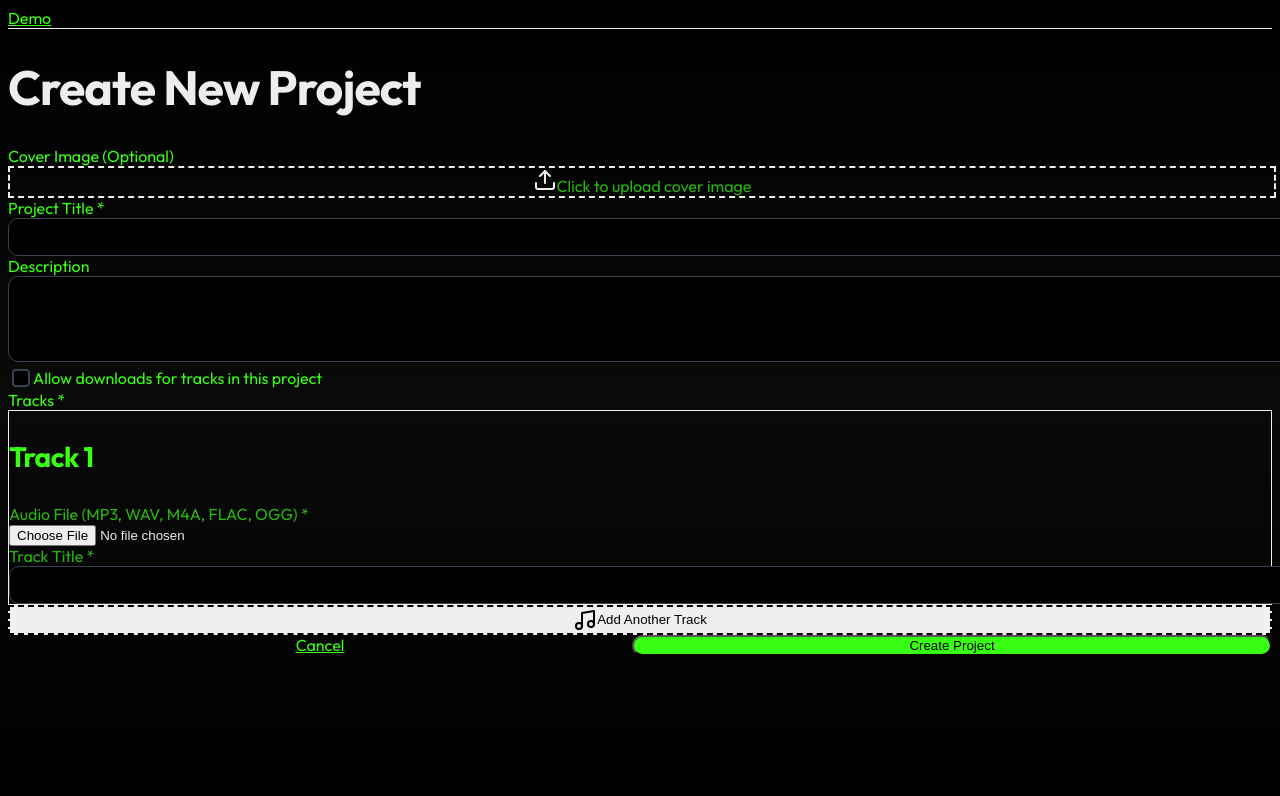
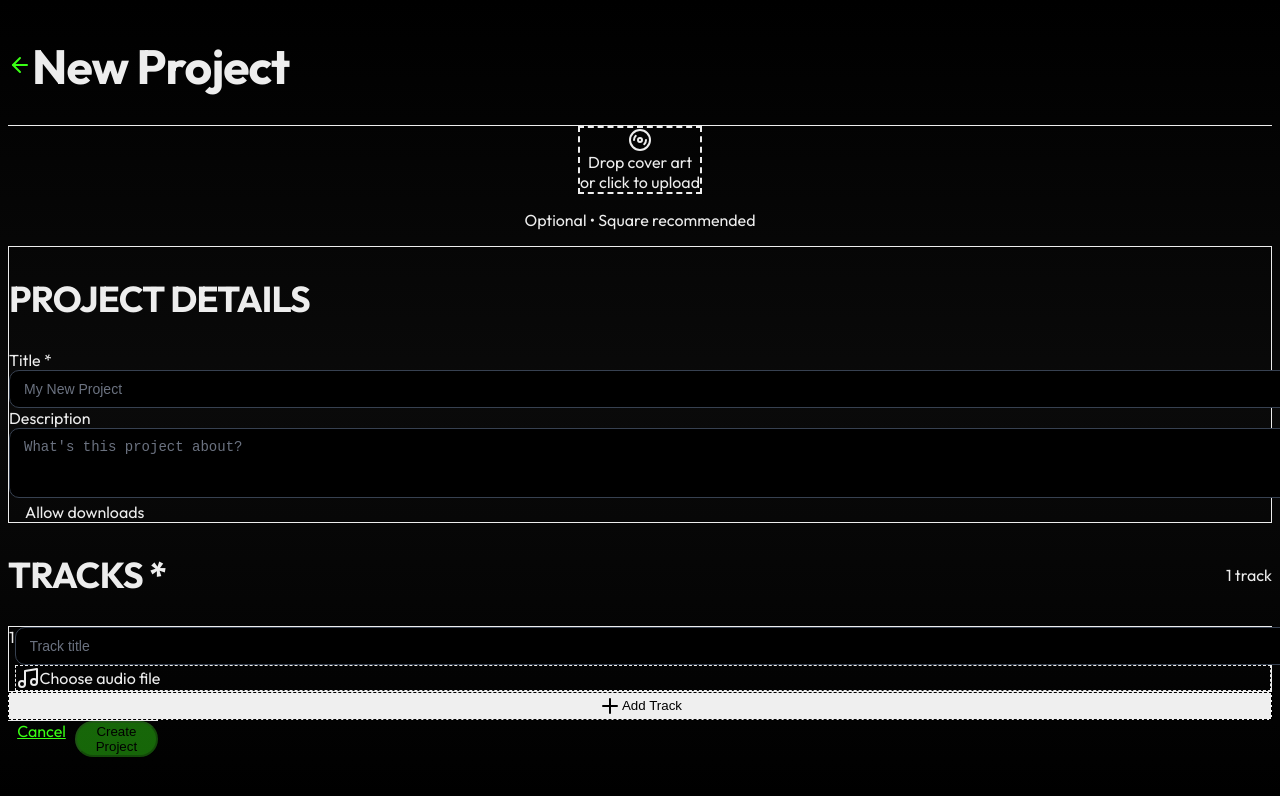
Before and after one commit to shayastark/hubba, a Next.js app: page /dashboard/projects/new in a window 1280 px wide. Shown: the top 796 px of the page. Built offline with nearby package versions, Linux system fonts and the light colour scheme; no server answers.

Commit message:
UI improvements to Create New Porject section

```diff
--- a/components/NewProjectPage.tsx
+++ b/components/NewProjectPage.tsx
@@ -5,7 +5,7 @@ import { useState } from 'react'
 import { useRouter } from 'next/navigation'
 import Link from 'next/link'
 import { supabase } from '@/lib/supabase'
-import { Upload, X, Music } from 'lucide-react'
+import { Upload, X, Music, ArrowLeft, Plus, Disc3 } from 'lucide-react'
 
 export default function NewProjectPage() {
   const { user } = usePrivy()
@@ -17,6 +17,7 @@ export default function NewProjectPage() {
   const [coverImagePreview, setCoverImagePreview] = useState<string | null>(null)
   const [tracks, setTracks] = useState<Array<{ file: File; title: string }>>([{ file: null as any, title: '' }])
   const [loading, setLoading] = useState(false)
+  const [dragOver, setDragOver] = useState(false)
 
   const handleCoverImageChange = (e: React.ChangeEvent<HTMLInputElement>) => {
     const file = e.target.files?.[0]
@@ -148,41 +149,69 @@ export default function NewProjectPage() {
 
   return (
     <div className="min-h-screen bg-black text-white">
-      <nav className="border-b border-gray-800 px-4 py-4">
-        <div className="max-w-7xl mx-auto flex justify-between items-center">
-          <Link href="/dashboard" className="text-2xl font-bold">
-            Demo
+      {/* Header */}
+      <header className="sticky top-0 z-10 bg-black/90 backdrop-blur-sm border-b border-gray-800">
+        <div className="max-w-xl mx-auto px-4 py-4 flex items-center gap-4">
+          <Link
+            href="/dashboard"
+            className="p-2 -ml-2 rounded-full hover:bg-gray-800 transition"
+          >
+            <ArrowLeft className="w-5 h-5 text-gray-400" />
           </Link>
+          <h1 className="text-lg font-semibold">New Project</h1>
         </div>
-      </nav>
+      </header>
 
-      <main className="px-4 py-8 max-w-3xl mx-auto">
-        <h1 className="text-3xl font-bold mb-8">Create New Project</h1>
+      <main className="px-4 py-6 max-w-xl mx-auto pb-32">
+        <form onSubmit={handleSubmit} className="space-y-8">
 
-        <form onSubmit={handleSubmit} className="space-y-6">
-          {/* Cover Image */}
-          <div>
-            <label className="block text-sm font-medium mb-2 text-neon-green">Cover Image (Optional)</label>
+          {/* Cover Image - Album Art Style */}
+          <div className="flex flex-col items-center">
             {coverImagePreview ? (
-              <div className="relative w-full h-64 rounded-lg overflow-hidden mb-2">
-                <img src={coverImagePreview} alt="Cover preview" className="w-full h-full object-cover" />
+              <div className="relative w-48 h-48 rounded-xl overflow-hidden shadow-2xl group">
+                <img
+                  src={coverImagePreview}
+                  alt="Cover preview"
+                  className="w-full h-full object-cover"
+                />
+                <div className="absolute inset-0 bg-black/40 opacity-0 group-hover:opacity-100 transition flex items-center justify-center">
                   <button
                     type="button"
                     onClick={() => {
                       setCoverImage(null)
                       setCoverImagePreview(null)
                     }}
-                  className="absolute top-2 right-2 bg-black bg-opacity-50 rounded-full p-2"
+                    className="bg-red-500 hover:bg-red-600 text-white rounded-full p-2 transition"
                   >
-                  <X className="w-4 h-4" />
+                    <X className="w-5 h-5" />
                   </button>
                 </div>
+              </div>
             ) : (
-              <label className="block w-full h-64 border-2 border-dashed border-gray-700 rounded-lg cursor-pointer hover:border-gray-600 transition flex items-center justify-center">
-                <div className="text-center">
-                  <Upload className="w-8 h-8 mx-auto mb-2 text-gray-500" />
-                  <span className="text-neon-green opacity-70">Click to upload cover image</span>
-                </div>
+              <label
+                className={`w-48 h-48 border-2 border-dashed rounded-xl cursor-pointer transition flex flex-col items-center justify-center gap-2 ${
+                  dragOver
+                    ? 'border-neon-green bg-neon-green/10'
+                    : 'border-gray-700 hover:border-gray-500'
+                }`}
+                onDragOver={(e) => { e.preventDefault(); setDragOver(true) }}
+                onDragLeave={() => setDragOver(false)}
+                onDrop={(e) => {
+                  e.preventDefault()
+                  setDragOver(false)
+                  const file = e.dataTransfer.files?.[0]
+                  if (file && file.type.startsWith('image/')) {
+                    setCoverImage(file)
+                    const reader = new FileReader()
+                    reader.onloadend = () => setCoverImagePreview(reader.result as string)
+                    reader.readAsDataURL(file)
+                  }
+                }}
+              >
+                <Disc3 className="w-10 h-10 text-gray-600" />
+                <span className="text-sm text-gray-500 text-center px-4">
+                  Drop cover art<br />or click to upload
+                </span>
                 <input
                   type="file"
                   accept="image/*"
@@ -191,68 +220,98 @@ export default function NewProjectPage() {
                 />
               </label>
             )}
+            <p className="text-xs text-gray-500 mt-3">Optional • Square recommended</p>
           </div>
+
+          {/* Project Details Card */}
+          <div className="bg-gray-900/50 rounded-2xl p-5 border border-gray-800 space-y-5">
+            <h2 className="text-sm font-medium text-gray-400 uppercase tracking-wide">Project Details</h2>
 
             {/* Title */}
             <div>
-            <label className="block text-sm font-medium mb-2 text-neon-green">Project Title *</label>
+              <label className="block text-sm font-medium mb-2 text-white">
+                Title <span className="text-red-400">*</span>
+              </label>
               <input
                 type="text"
                 value={title}
                 onChange={(e) => setTitle(e.target.value)}
+                placeholder="My New Project"
                 required
-              className="w-full bg-gray-900 border border-gray-700 rounded-lg px-4 py-2 text-white focus:outline-none focus:border-neon-green"
+                className="w-full bg-black border border-gray-700 rounded-xl px-4 py-3 text-white placeholder-gray-600 focus:outline-none focus:border-neon-green focus:ring-1 focus:ring-neon-green/20 transition"
               />
             </div>
 
             {/* Description */}
             <div>
-            <label className="block text-sm font-medium mb-2 text-neon-green">Description</label>
+              <label className="block text-sm font-medium mb-2 text-white">Description</label>
               <textarea
                 value={description}
                 onChange={(e) => setDescription(e.target.value)}
-              rows={4}
-              className="w-full bg-gray-900 border border-gray-700 rounded-lg px-4 py-2 text-white focus:outline-none focus:border-neon-green resize-none"
+                rows={3}
+                placeholder="What's this project about?"
+                className="w-full bg-black border border-gray-700 rounded-xl px-4 py-3 text-white placeholder-gray-600 focus:outline-none focus:border-neon-green focus:ring-1 focus:ring-neon-green/20 transition resize-none"
               />
             </div>
 
             {/* Allow Downloads */}
-          <div className="flex items-center gap-2">
+            <label className="flex items-center gap-3 cursor-pointer group">
               <input
                 type="checkbox"
-              id="allowDownloads"
                 checked={allowDownloads}
                 onChange={(e) => setAllowDownloads(e.target.checked)}
-              className="w-4 h-4"
+                className="sr-only peer"
               />
-            <label htmlFor="allowDownloads" className="text-sm text-neon-green">
-              Allow downloads for tracks in this project
+              <div className="w-10 h-6 bg-gray-700 rounded-full peer-checked:bg-neon-green transition relative">
+                <div className="absolute top-1 left-1 w-4 h-4 bg-white rounded-full transition peer-checked:translate-x-4 shadow"
+                  style={{ transform: allowDownloads ? 'translateX(16px)' : 'translateX(0)' }}
+                />
+              </div>
+              <span className="text-sm text-gray-300 group-hover:text-white transition">
+                Allow downloads
+              </span>
             </label>
           </div>
 
-          {/* Tracks */}
-          <div>
-            <label className="block text-sm font-medium text-neon-green mb-4">Tracks *</label>
-
+          {/* Tracks Section */}
           <div className="space-y-4">
-              {tracks.map((track, index) => (
-                <div key={index} className="bg-gray-900 rounded-lg p-4 border border-gray-800">
-                  <div className="flex justify-between items-start mb-4">
-                    <h3 className="font-medium text-neon-green">Track {index + 1}</h3>
-                    {tracks.length > 1 && (
-                      <button
-                        type="button"
-                        onClick={() => removeTrack(index)}
-                        className="text-red-400 hover:text-red-300"
-                      >
-                        <X className="w-4 h-4" />
-                      </button>
-                    )}
+            <div className="flex items-center justify-between">
+              <h2 className="text-sm font-medium text-gray-400 uppercase tracking-wide">
+                Tracks <span className="text-red-400">*</span>
+              </h2>
+              <span className="text-xs text-gray-500">{tracks.length} track{tracks.length !== 1 ? 's' : ''}</span>
             </div>
 
             <div className="space-y-3">
-                    <div>
-                      <label className="block text-xs text-neon-green opacity-70 mb-1">Audio File (MP3, WAV, M4A, FLAC, OGG) *</label>
+              {tracks.map((track, index) => (
+                <div
+                  key={index}
+                  className="bg-gray-900/50 rounded-xl p-4 border border-gray-800 hover:border-gray-700 transition"
+                >
+                  <div className="flex items-start gap-3">
+                    {/* Track Number */}
+                    <div className="w-8 h-8 rounded-full bg-gray-800 flex items-center justify-center text-sm font-medium text-gray-400 shrink-0">
+                      {index + 1}
+                    </div>
+
+                    <div className="flex-1 space-y-3">
+                      {/* Track Title */}
+                      <input
+                        type="text"
+                        value={track.title}
+                        onChange={(e) => {
+                          const newTracks = [...tracks]
+                          newTracks[index].title = e.target.value
+                          setTracks(newTracks)
+                        }}
+                        placeholder="Track title"
+                        required
+                        className="w-full bg-transparent border-0 border-b border-gray-700 px-0 py-1 text-white placeholder-gray-600 focus:outline-none focus:border-neon-green text-sm"
+                      />
+
+                      {/* File Upload */}
+                      <div className="flex items-center gap-2">
+                        <label className="flex-1">
                           <input
                             type="file"
                             accept="audio/mpeg,audio/mp3,audio/wav,audio/wave,audio/x-wav,audio/mp4,audio/x-m4a,audio/aac,audio/flac,audio/ogg,.mp3,.wav,.m4a,.aac,.flac,.ogg"
@@ -261,62 +320,80 @@ export default function NewProjectPage() {
                               if (file) handleTrackFileChange(index, file)
                             }}
                             required
-                        className="w-full text-sm"
+                            className="hidden"
                           />
+                          <div className={`flex items-center gap-2 px-3 py-2 rounded-lg border border-dashed cursor-pointer transition text-xs ${
+                            track.file
+                              ? 'border-neon-green/50 bg-neon-green/5 text-neon-green'
+                              : 'border-gray-700 hover:border-gray-500 text-gray-500'
+                          }`}>
+                            <Music className="w-4 h-4" />
+                            <span className="truncate">
+                              {track.file ? track.file.name : 'Choose audio file'}
+                            </span>
                           </div>
+                        </label>
 
-                    <div>
-                      <label className="block text-xs text-neon-green opacity-70 mb-1">Track Title *</label>
-                      <input
-                        type="text"
-                        value={track.title}
-                        onChange={(e) => {
-                          const newTracks = [...tracks]
-                          newTracks[index].title = e.target.value
-                          setTracks(newTracks)
-                        }}
-                        required
-                        className="w-full bg-gray-800 border border-gray-700 rounded px-3 py-2 text-sm text-white focus:outline-none focus:border-neon-green"
-                      />
+                        {tracks.length > 1 && (
+                          <button
+                            type="button"
+                            onClick={() => removeTrack(index)}
+                            className="p-2 text-gray-500 hover:text-red-400 hover:bg-red-400/10 rounded-lg transition"
+                          >
+                            <X className="w-4 h-4" />
+                          </button>
+                        )}
+                      </div>
                     </div>
                   </div>
                 </div>
               ))}
 
-              {/* Add Another Track button */}
+              {/* Add Track Button */}
               <button
                 type="button"
                 onClick={handleAddTrack}
-                className="w-full py-3 border-2 border-dashed border-gray-700 rounded-lg text-gray-400 hover:border-gray-500 hover:text-gray-300 transition flex items-center justify-center gap-2"
+                className="w-full py-3 rounded-xl border border-dashed border-gray-700 text-gray-500 hover:border-neon-green/50 hover:text-neon-green hover:bg-neon-green/5 transition flex items-center justify-center gap-2 text-sm"
               >
-                <Music className="w-4 h-4" />
-                Add Another Track
+                <Plus className="w-4 h-4" />
+                Add Track
               </button>
             </div>
           </div>
+        </form>
+      </main>
 
-          {/* Submit */}
-          <div className="flex gap-4 pt-10 mt-6">
+      {/* Fixed Bottom Actions */}
+      <div className="fixed bottom-0 left-0 right-0 bg-black/95 backdrop-blur-sm border-t border-gray-800 p-4 pb-safe">
+        <div className="max-w-xl mx-auto flex gap-3">
           <Link
             href="/dashboard"
-              className="flex-1 bg-gray-800 text-white px-8 py-4 rounded-full font-semibold text-center text-lg hover:bg-gray-700 transition"
+            className="flex-1 bg-gray-800 hover:bg-gray-700 text-white px-6 py-3.5 rounded-full font-semibold text-center transition"
           >
             Cancel
           </Link>
           <button
             type="submit"
-              disabled={loading || tracks.length === 0}
-              className="flex-1 px-8 py-4 rounded-full font-semibold text-lg transition disabled:opacity-50 disabled:cursor-not-allowed"
+            form="new-project-form"
+            onClick={handleSubmit}
+            disabled={loading || !title.trim() || tracks.every(t => !t.file)}
+            className="flex-1 px-6 py-3.5 rounded-full font-semibold transition disabled:opacity-40 disabled:cursor-not-allowed hover:shadow-lg hover:shadow-neon-green/20"
             style={{
               backgroundColor: '#39FF14',
               color: '#000',
             }}
           >
-              {loading ? 'Creating...' : 'Create Project'}
+            {loading ? (
+              <span className="flex items-center justify-center gap-2">
+                <div className="w-4 h-4 border-2 border-black border-t-transparent rounded-full animate-spin" />
+                Creating...
+              </span>
+            ) : (
+              'Create Project'
+            )}
           </button>
         </div>
-        </form>
-      </main>
+      </div>
     </div>
   )
 }
```
Lines whose indentation alone changed are shown as unchanged.
